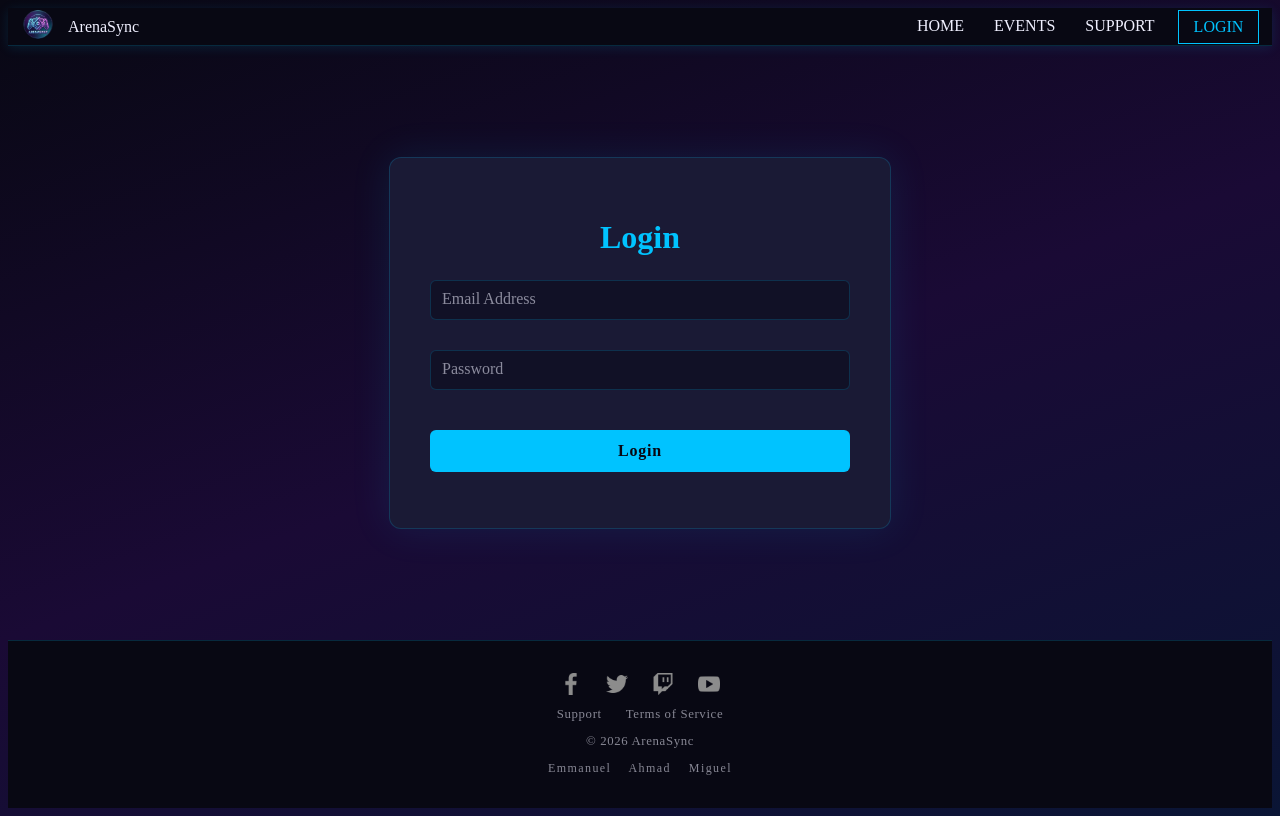
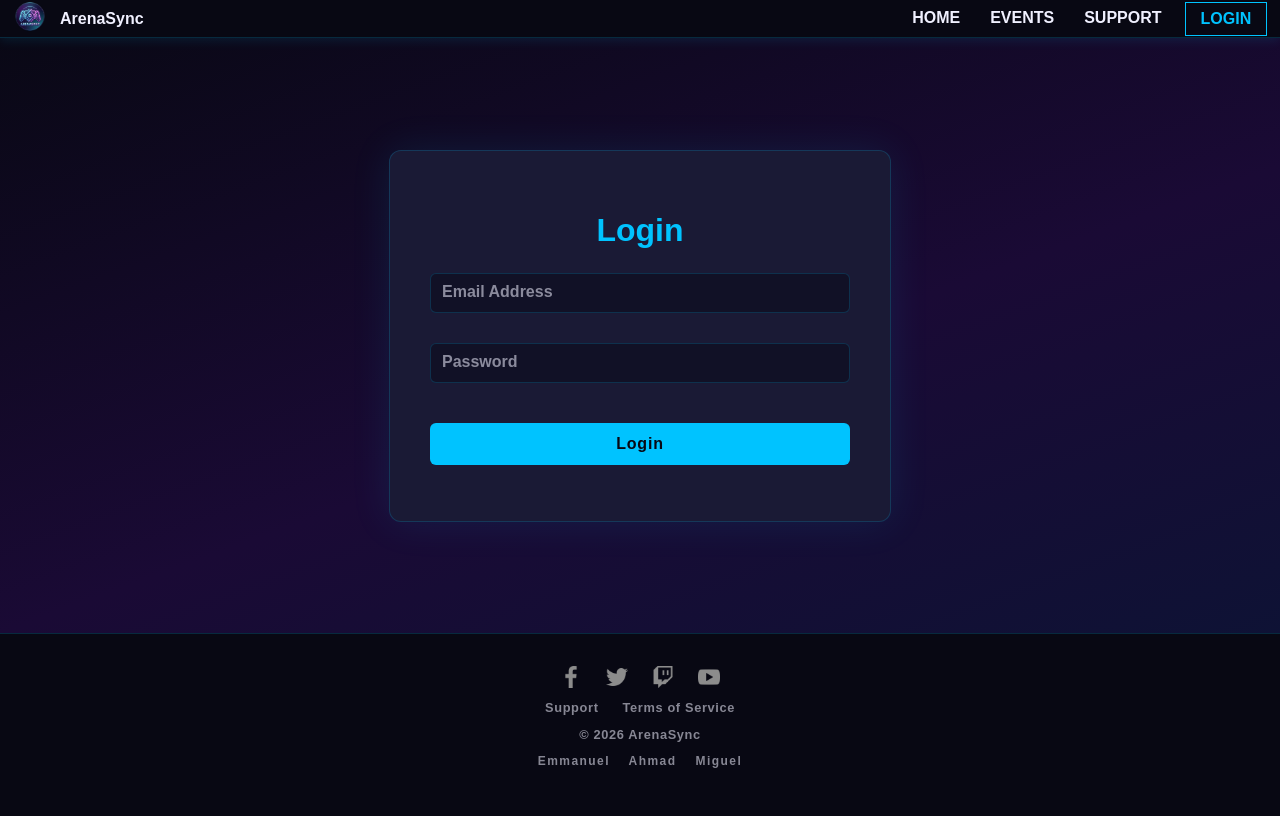
Before and after one commit to ayjay-9/ArenaSync, a PHP site: page /html/login.html in a window 1280 px wide. After the commit the page ends 768 px from the top, so only its background shows below. Run offline with PHP 8.4, Linux system fonts and the light colour scheme.

Commit message:
modify: login page body dimensions and view to be visually similar to the other pages

```diff
--- a/css/login.css
+++ b/css/login.css
@@ -1,5 +1,8 @@
 body {
     min-height: 100vh;
+    font-family: 'Bebas Neue', 'Poppins', sans-serif;
+    font-weight: bolder;
+    margin: 0;
     display: flex;
     flex-direction: column;
     background: linear-gradient(160deg, var(--bg) 0%, #1a0a35 50%, #0a1535 100%);
```
